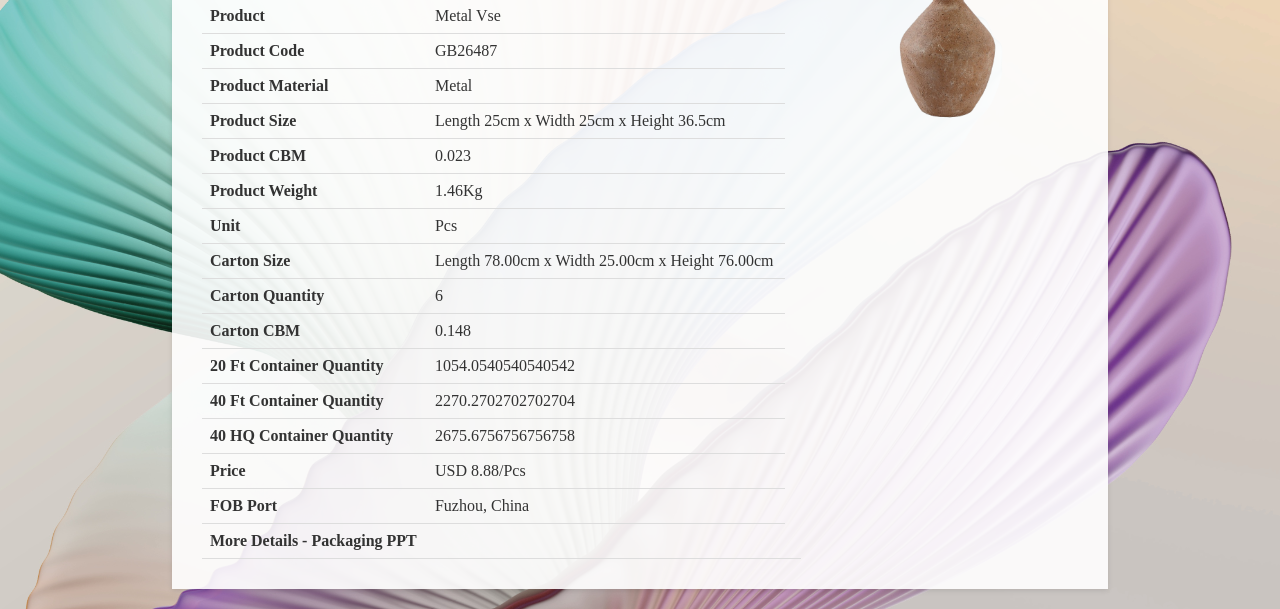
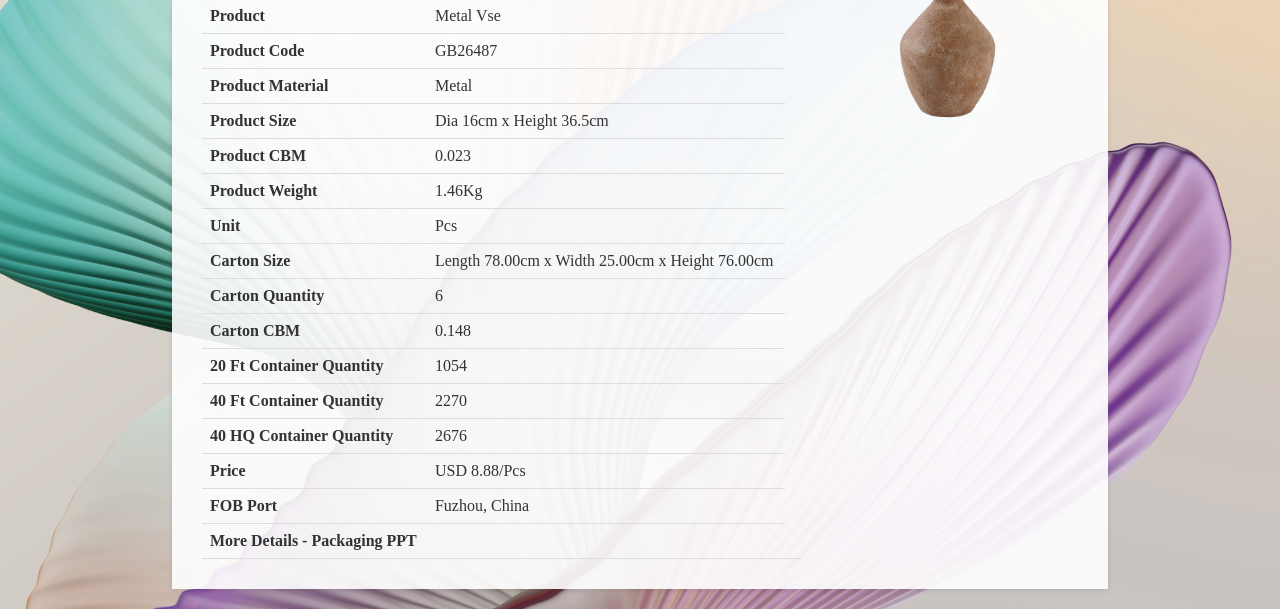
Before and after one commit to GBSLIT/GB26487, a plain HTML site: page index.html in a window 1280 px wide. Shown: the part 230-839 px from the top of the page. Drawn offline with Linux system fonts and the light colour scheme.

Commit message:
Update index.html

```diff
--- a/index.html
+++ b/index.html
@@ -149,7 +149,7 @@
                 </tr>
                 <tr>
                     <th>Product Size</th>
-                    <td>Length 25cm x Width 25cm x Height 36.5cm</td>
+                    <td>Dia 16cm x Height 36.5cm</td>
                 </tr>
                 <tr>
                     <th>Product CBM</th>
@@ -177,15 +177,15 @@
                 </tr>
                 <tr>
                     <th>20 Ft Container Quantity</th>
-                    <td>1054.0540540540542 </td>
+                    <td>1054 </td>
                 </tr>
                 <tr>
                     <th>40 Ft Container Quantity</th>
-                    <td>2270.2702702702704 </td>
+                    <td>2270 </td>
                 </tr>
                 <tr>
                     <th>40 HQ Container Quantity</th>
-                    <td>2675.6756756756758 </td>
+                    <td>2676 </td>
                  </tr>
                 <tr>
                     <th>Price</th>
```
